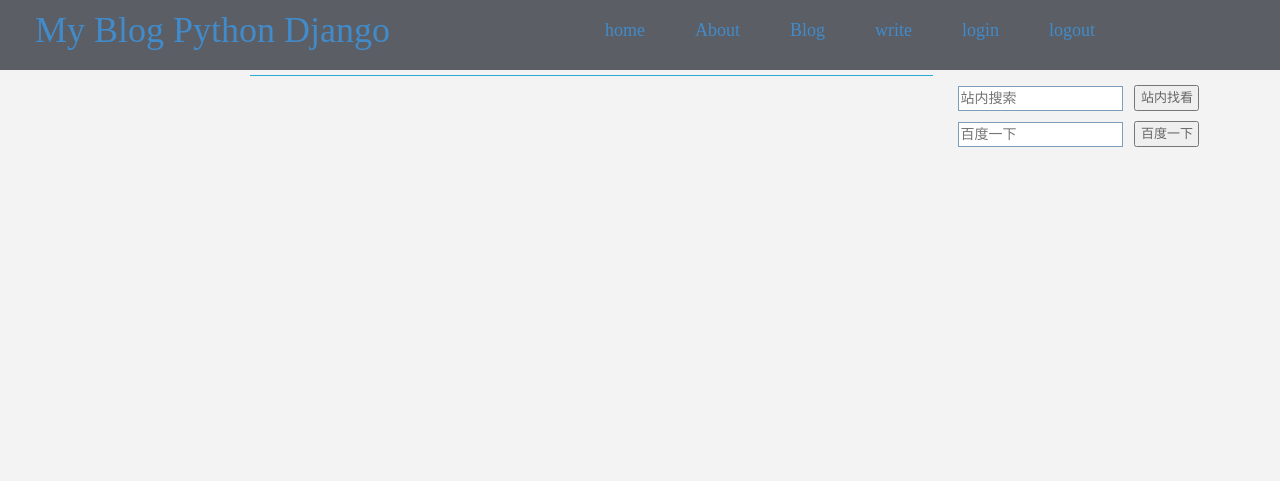
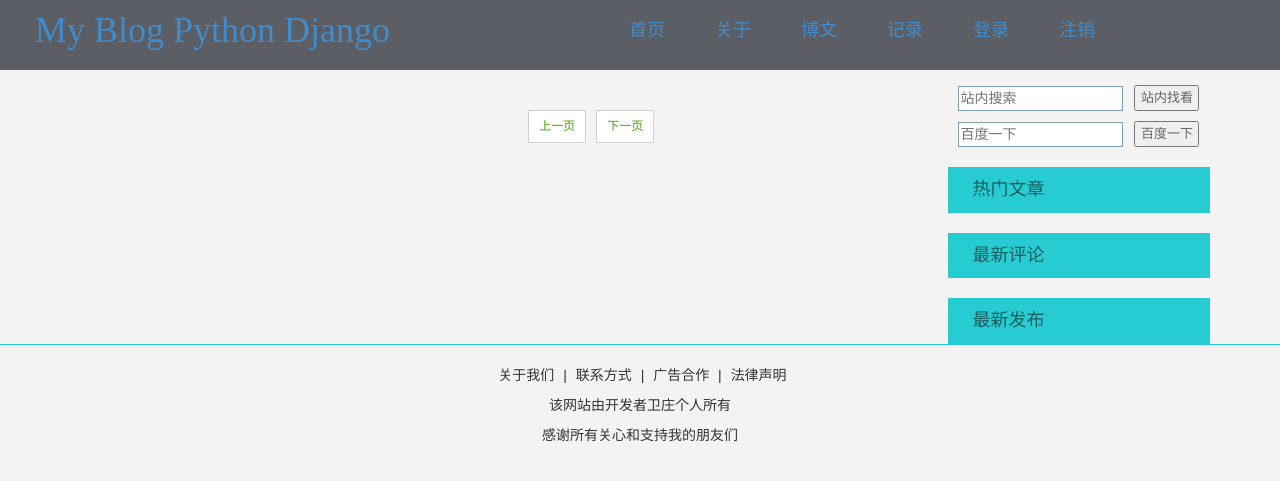
Before and after one commit to huangguifeng/Singleblog, a Django app: template myblog/templates/search/search.html in a window 1280 px wide. Shown: the top 481 px of the page. Run offline with Django 3.2, Linux system fonts and the light colour scheme; the template is opened without the code that fills it, so the values that code supplies are empty; some libraries are stand-ins or nearby versions; some web fonts are replaced.

Commit message:
完成右侧

```diff
--- a/myblog/blog/models.py
+++ b/myblog/blog/models.py
@@ -22,7 +22,7 @@ class Post(models.Model):
     #　创建日期
     created_date = models.DateTimeField(default=timezone.now)
     # 发布日期
-    published_date = models.DateTimeField(blank=True, null=True)
+    published_date = models.DateTimeField(blank=True, null=True,)
     # 关键字
     keywords = models.CharField(max_length=30,null=True,blank=True)
 
--- a/myblog/blog/urls.py
+++ b/myblog/blog/urls.py
@@ -16,5 +16,6 @@ urlpatterns = [
     url(r'^logout/$',views.logout),
     url(r'^protocol/$',views.protocol),
     url(r'^application/$',views.application),
-    url(r'^pinlun/$',views.pinlun)
+    url(r'^pinlun/$',views.pinlun),
+    url(r"^pull/$",views.pull),
 ]
--- /dev/null
+++ b/myblog/static/js/pl_hot.js
@@ -0,0 +1,24 @@
+/**
+ * Created by python on 17-9-30.
+ */
+$(function () {
+    $.post('/pull/',{},function (data) {
+        //获取热门文章，评论，最新发布
+
+        $.each(data.zr,function (i,n) {
+
+            var li = '<li class="hot">'+'<a href="/blog/'+i+'"/">'+ n +'</a>'+'</li>';
+            $('.hot_ul').append(li);
+        });
+        $.each(data.wz,function (i,n) {
+            var li = '<li class="bpub">'+'<a href="/blog/'+i+'"/">'+ n +'</a>'+'</li>';
+            $('.pub_ul').append(li);
+
+        });
+        $.each(data.dis,function (i,n) {
+
+            var li = '<li class="new">' + '<p>'+'<a href="/blog/'+n.id+'"/">'+ n.title +'</a>'+'</p>' + '<p>'+'<a   class="disc" href="/blog/'+n.id+'"/">------'+ i +'</a>'+'</p>' +'</li>';
+                $('.new_ul').append(li)
+        })
+    })
+});
--- a/myblog/templates/blog/base.html
+++ b/myblog/templates/blog/base.html
@@ -12,6 +12,7 @@
 <script src="/static/js/jquery-1.12.4.min.js"></script>
     <script src="/static/js/bootstrap.min.js"></script>
 <script src="/static/js/index.js"></script>
+<script src="/static/js/pl_hot.js"></script>
 
     {% block head %}
 
@@ -50,9 +51,8 @@
         }
 
         .mybody {
-            border-left: 1px solid #2aabd2;
-            border-right: 1px solid #2aabd2;
-            border-bottom: 1px solid #2aabd2;
+
+
         }
 
         .blog_body {
@@ -99,6 +99,53 @@
             cursor: pointer;
         }
 
+        .discuss_top{
+            margin-top: 20px;
+            background-color: #27cbd2;
+            padding: 10px;
+            font-size: 18px;
+            text-indent: 15px;
+            font-family: "Microsoft Yahei", Arial, Helvetica, sans-serif;
+            color: rgba(14, 24, 21, 0.6);
+        }
+        .bpub,.hot,.new{
+
+            line-height: 40px;
+
+        }
+        .new{
+            margin-top: 10px;
+            line-height: 50px;
+        }
+        .new p {
+            height: 20px;
+        }
+        .new p .disc{
+            float: right;
+        }
+
+        .bpub{
+           margin-top: 10px;
+        }
+
+        .footer{
+            border-top: 1px solid #27cbd2;
+        }
+
+        .footer p {
+            margin: 10px;
+            text-align: center;
+        }
+        .footer_li{
+            text-align: center;
+            margin-top: 20px;
+        }
+        .footer_li *{
+
+            display: inline-block;
+            margin-left: 5px;
+        }
+
     </style>
 
 </head>
@@ -108,12 +155,12 @@
 <div class="row blog_con">
     <h1 class="blog_title fl"><a href="/">My Blog Python Django</a></h1>
     <ul class="bt fr">
-        <li><a href="/"><span>home</span></a></li>
-        <li><a href="#"><span>About</span></a></li>
-        <li><a href="#"><span>Blog</span></a></li>
-        <li><a href="/blog/new/"><span>write</span></a></li>
-        <li><a href="/login/"><span>login</span></a></li>
-        <li><a href="/logout/"><span>logout</span></a></li>
+        <li><a href="/"><span>首页</span></a></li>
+        <li><a href="#"><span>关于</span></a></li>
+        <li><a href="#"><span>博文</span></a></li>
+        <li><a href="/blog/new/"><span>记录</span></a></li>
+        <li><a href="/login/"><span>登录</span></a></li>
+        <li><a href="/logout/"><span>注销</span></a></li>
     </ul>
 </div>
 
@@ -125,7 +172,7 @@
         <div class="col-lg-2 col-md-2 col-sm-2 col-xs-1 hidden-xs">
             {% block left %}
             <div class="left_head">
-                <img src="/static/images/pythoners.JPG" class="hs">
+                <img src="/static/images/pythoner.JPG" class="hs">
             </div>
              {% endblock left %}
 
@@ -142,7 +189,7 @@
             <div id="search_block">
                 <div class="side_search">
                     <form action="/search/" method="get">
-                    <input type="text" class="search_input" name="q" placeholder="站内搜索">
+                    <input type="text" class="search_input" name="q" value="" placeholder="站内搜索">
                     <input type="submit" class="search_btn" value="站内找看" >
                     </form>
                 </div>
@@ -154,6 +201,27 @@
                 </div>
             </div>
 
+            <div>
+                <p class="discuss_top">热门文章</p>
+                <ul class="hot_ul">
+
+                </ul>
+            </div>
+             <div>
+                <p class="discuss_top">最新评论</p>
+                 <ul class="new_ul">
+
+
+                 </ul>
+            </div>
+             <div>
+                <p class="discuss_top">最新发布</p>
+                 <ul class="pub_ul">
+
+                 </ul>
+            </div>
+
+
         </div>
         {% block right %}
         {% endblock right %}
@@ -161,6 +229,26 @@
 
 </div>
 
+<div class="footer">
+
+<ul class="clearfix footer_li">
+    <li >关于我们</li>
+    <span>|</span>
+    <li >联系方式</li>
+       <span>|</span>
+    <li>广告合作</li>
+       <span>|</span>
+    <li >法律声明</li>
+
+</ul>
+
+
+ <p>该网站由开发者卫庄个人所有</p>
+ <p>感谢所有关心和支持我的朋友们</p>
+
+
+</div>
+
 
 </body>
 </html>
--- a/myblog/templates/blog/newblog.html
+++ b/myblog/templates/blog/newblog.html
@@ -49,7 +49,7 @@
 {% endblock head %}
 {% block body %}
 
-    <H1 class="new_title">Start writing a new blog</H1>
+    <H1 class="new_title">Start writing new blog</H1>
      <form method="post" class="post-form" action="/insert/" enctype="multipart/form-data">
 
          <label for="title" class="form_label">标题:</label>
--- a/myblog/templates/search/search.html
+++ b/myblog/templates/search/search.html
@@ -19,6 +19,30 @@
             }
 
 
+        /* 分页样式 */
+
+.pagenation {
+    height: 32px;
+    text-align: center;
+    font-size: 0;
+    margin: 30px auto;
+}
+
+.pagenation a {
+    display: inline-block;
+    border: 1px solid #d2d2d2;
+    background-color: #f8f6f7;
+    font-size: 12px;
+    padding: 7px 10px;
+    color: #666;
+    margin: 5px
+}
+
+.pagenation .active {
+    background-color: #fff;
+    color: #43a200
+}
+
         </style>
 
     {% endblock head %}
@@ -34,19 +58,42 @@
 
     <ul>
     {% for foo in page_obj %}
-
+        {% if foo.object.published_date %}
         <li class="title_list" ><span class="seq">{{ forloop.counter }}、</span><a href="/blog/{{ foo.object.id }}">{{ foo.object.title }}</a>
              <div class="click fr">踩({{ foo.object.cai }})</div>
             <div class="click fr">赞({{ foo.object.praise }})</div>
             <div class="click fr">评论(０)</div>
             <div class="click fr">阅读({{ foo.object.click }})</div>
         </li>
-
-
+{% endif %}
 
 
     {% endfor %}
     </ul>
+
+        <div class="pagenation">
+
+            {% if page_obj.has_previous %}
+                <a href="/search/?q={{ query }}&page={{ page_obj.previous_page_number }}" class="active">上一页</a>
+            {% else %}
+                <a href="/search/?q={{ query }}&page=1" class="active" >上一页</a>
+            {% endif %}
+
+        {% for pindex in page_obj.paginator.page_range %}
+            {% if pindex == page.number %}
+                <a href="#" class="active">{{ pindex }}</a>
+            {% else %}
+            <a href="/search/?q={{ query }}&page={{ pindex }}" class="active" >{{ pindex }}</a>
+            {% endif %}
+        {% endfor %}
+
+        {% if page_obj.has_next %}
+            <a href="/search/?q={{ query }}&page={{ page_obj.next_page_number }}"class="active" >下一页</a>
+        {% else %}
+            <a href="/search/?q={{ query }}&page={{ page_obj.paginator.num_pages }}" class="active">下一页</a>
+        {% endif %}
+
+    </div>
 
 {% endblock body %}
 
```
Also changed, not shown: myblog/blog/views.py (+45 -5 lines), myblog/myblog/settings.py (+2 -5 lines), myblog/static/css/index.css (+24 -0 lines), myblog/templates/blog/index.html (+25 -0 lines), myblog/static/media/kindeditor/2017/9/09c6eac2-a58a-11e7-9d31-000c29587ea3.png (added), 9 other files.
